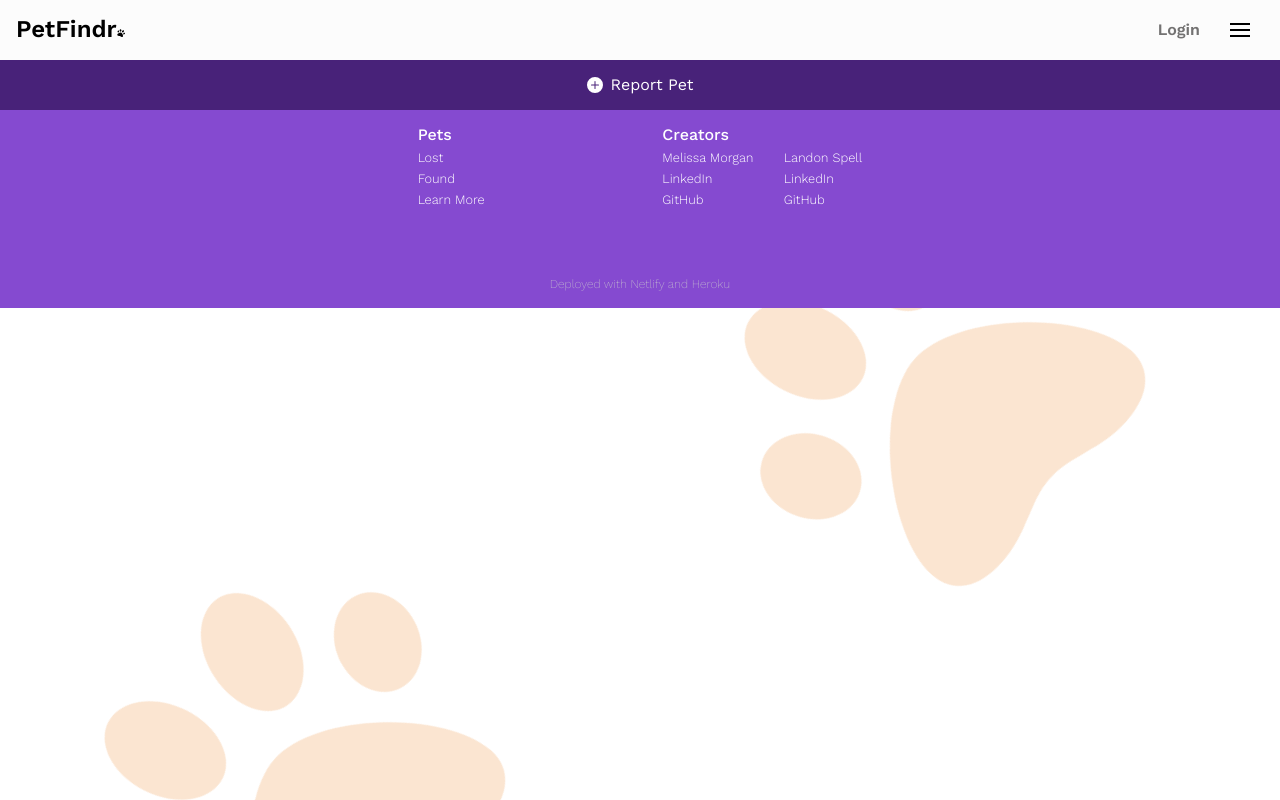
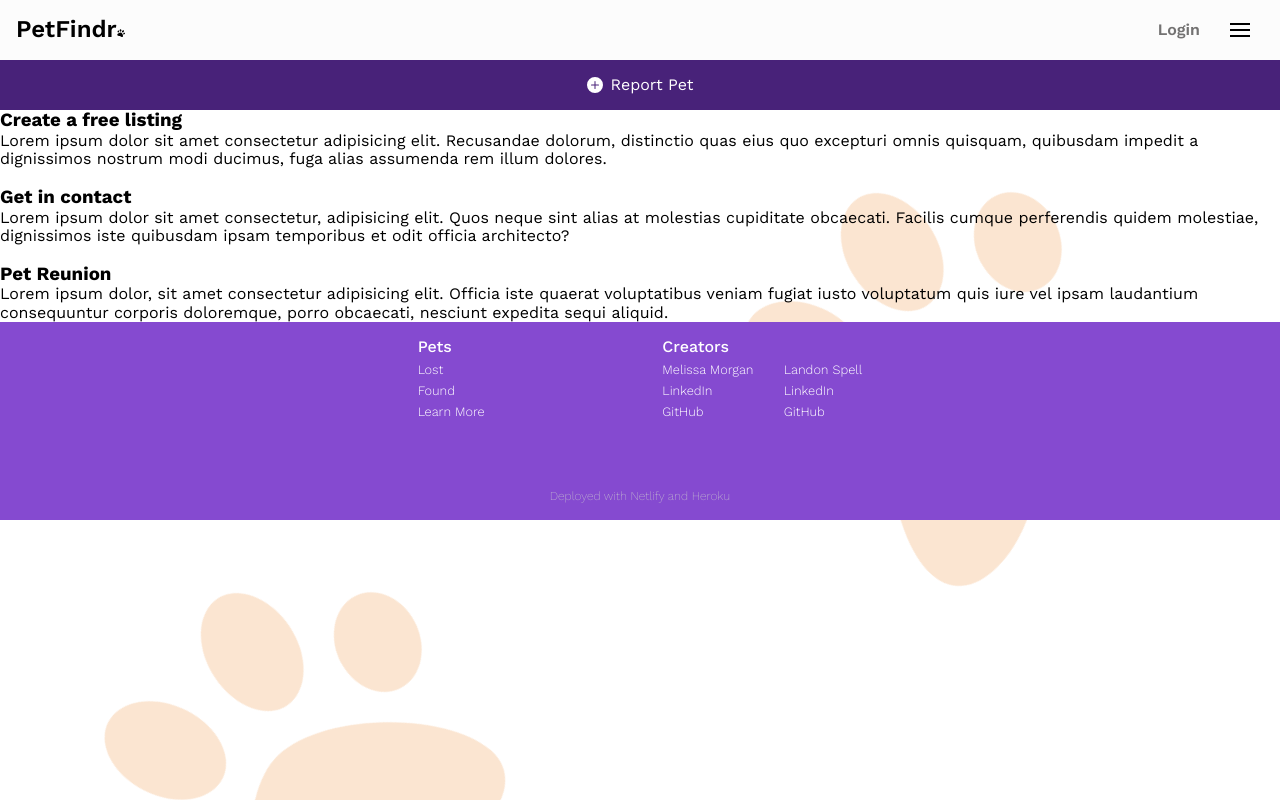
Before and after one commit to PetFindrSEI/pet-findr-frontend, a React (Create React App) app: page /howitworks in a window 1280 px wide. Built offline with nearby package versions, Linux system fonts and the light colour scheme.

Commit message:
how it works initial mock up

```diff
--- a/src/App.js
+++ b/src/App.js
@@ -17,6 +17,7 @@ import AddPets from './components/AddPets/AddPets';
 import PetDashboard from './components/PetDashboard/PetDashboard';
 import PetDetails from './components/PetDetails/PetDetails';
 import UserProfile from './components/UserProfile/UserProfile';
+import HowItWorks from './components/HowItWorks/HowItWorks'
 
 function App() {
   const [petStatus, setPetStatus] = useState({
@@ -142,6 +143,7 @@ function App() {
               />
             }
           />
+          <Route path='/howitworks' element={<HowItWorks/>}></Route>
         </Routes>
       </main>
       <footer>
--- a/src/components/HowItWorks/HowItWorks.js
+++ b/src/components/HowItWorks/HowItWorks.js
@@ -0,0 +1,18 @@
+import React from 'react';
+
+function HowItWorks(props) {
+    return (
+        <div>
+            <h3>Create a free listing</h3>
+            <p>Lorem ipsum dolor sit amet consectetur adipisicing elit. Recusandae dolorum, distinctio quas eius quo excepturi omnis quisquam, quibusdam impedit a dignissimos nostrum modi ducimus, fuga alias assumenda rem illum dolores.</p>
+            <br />
+            <h3>Get in contact</h3>
+            <p>Lorem ipsum dolor sit amet consectetur, adipisicing elit. Quos neque sint alias at molestias cupiditate obcaecati. Facilis cumque perferendis quidem molestiae, dignissimos iste quibusdam ipsam temporibus et odit officia architecto?</p>
+            <br />
+            <h3>Pet Reunion</h3>
+            <p>Lorem ipsum dolor, sit amet consectetur adipisicing elit. Officia iste quaerat voluptatibus veniam fugiat iusto voluptatum quis iure vel ipsam laudantium consequuntur corporis doloremque, porro obcaecati, nesciunt expedita sequi aliquid.</p>
+        </div>
+    );
+}
+
+export default HowItWorks;
--- a/src/components/Navigation/Navigation.js
+++ b/src/components/Navigation/Navigation.js
@@ -114,7 +114,7 @@ function Navigation({ setPetStatus, loggedIn, handleLogout, userInfo }) {
         <span></span>
         {/* How It Works Link */}
         <motion.li whileHover={{ scale: 1.05 }}>
-          <Link to='/'>
+          <Link to='/howitworks'>
             <FiHelpCircle className={styles.icon} />
             How it Works?
           </Link>
```
